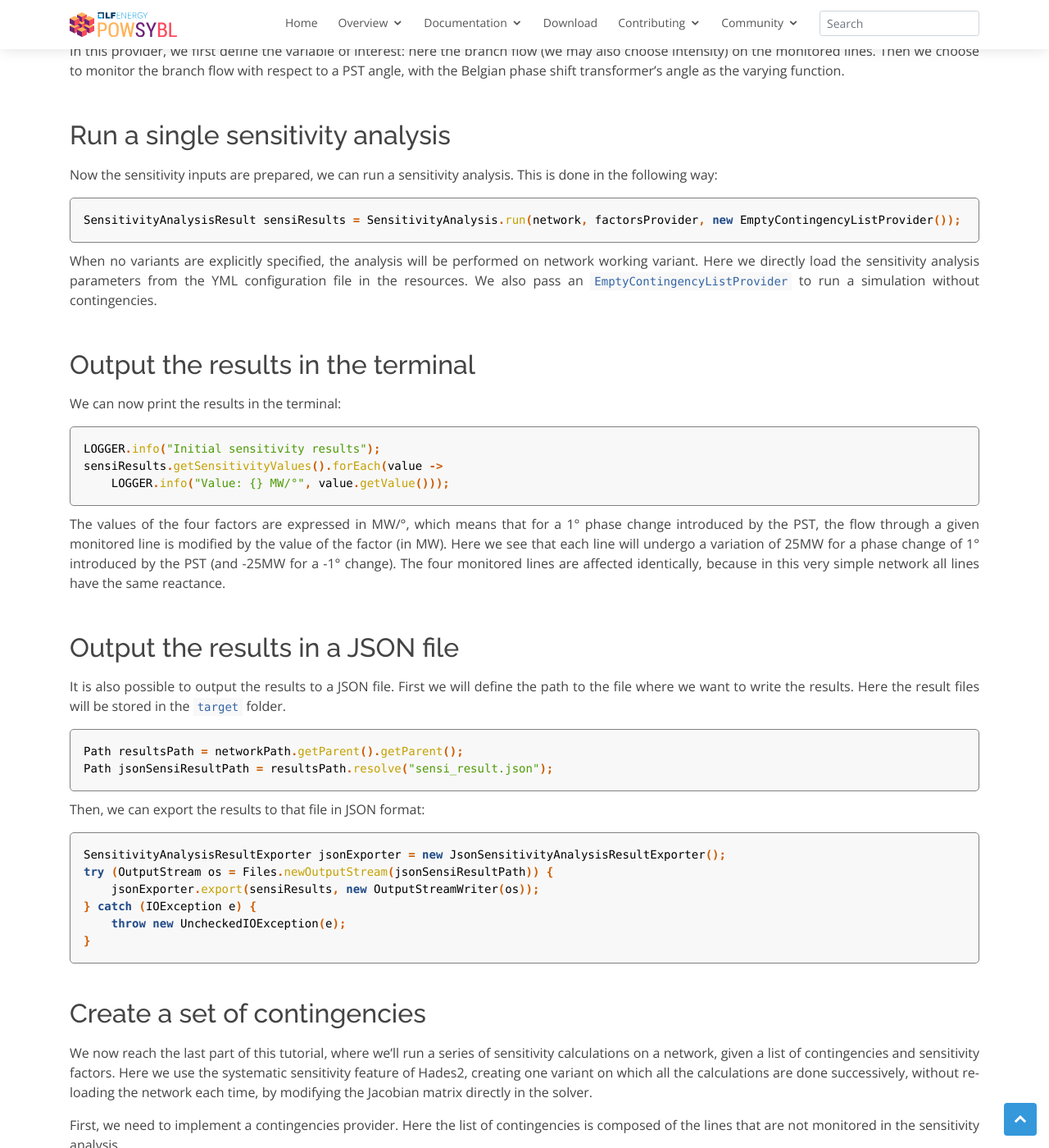
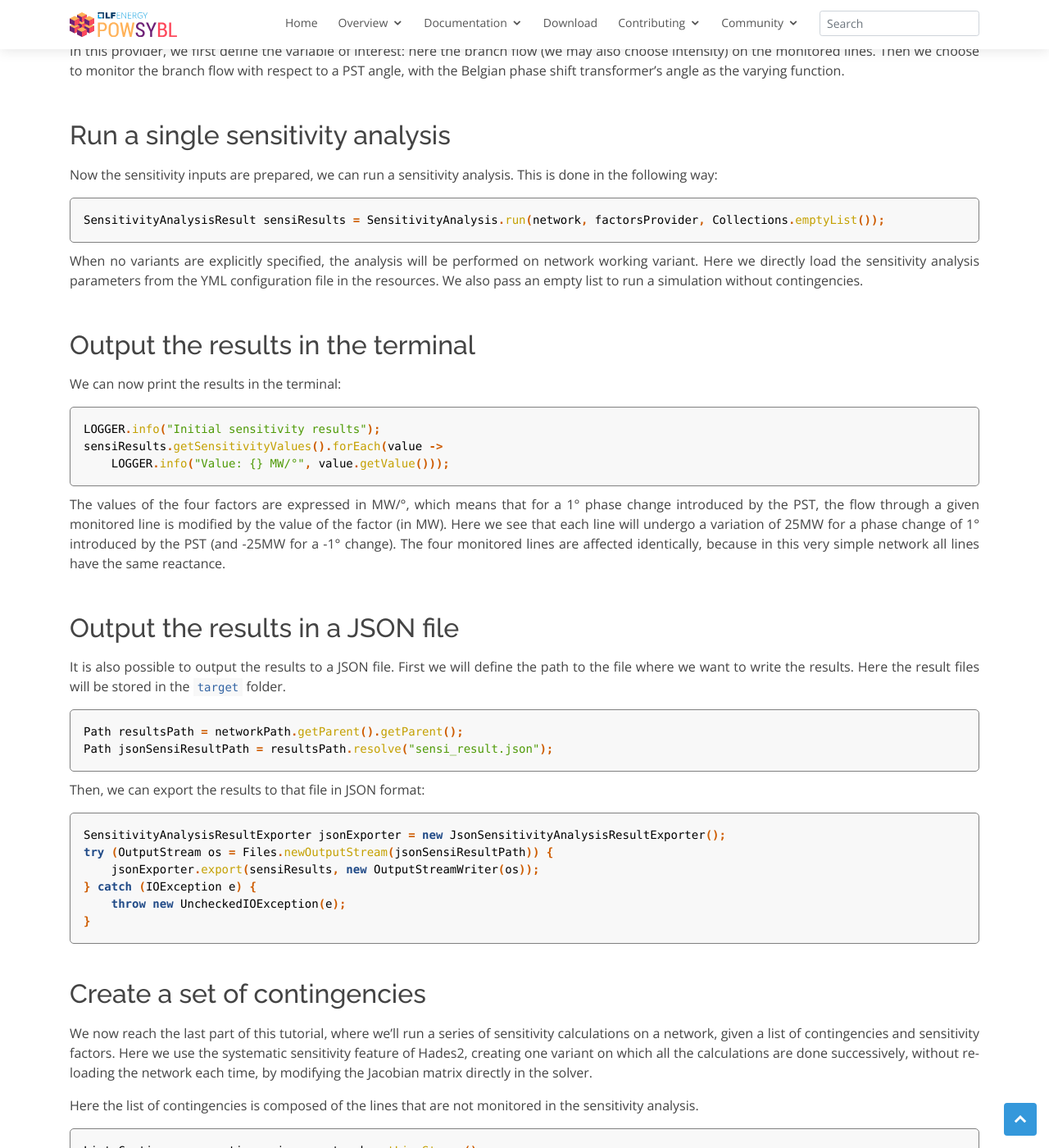
Before and after one commit to powsybl/powsybl.github.io, a Jekyll site: the page built from pages/documentation/developer/tutorials/sensitivity-analysis.md, in a window 1280 px wide and 1400 px high, scrolled down 6759 px. Shown: the whole window at 82% size. Built offline with Jekyll 4.4.1, drawn with Linux system fonts in a browser that asks for light colours; our own code applies the rules of GitHub Pages for plain Markdown files; some of the changed text lies outside the part shown.

Commit message:
sensitivity-analysis-api - Use List<Contingency> instead of ContingenciesProvider (#181)
* Replace ConingenciesProvider by List<Contingency>
* Taking into account PR reviews

Signed-off-by: Thomas ADAM <tadam@silicom.fr>

````diff
--- a/pages/documentation/developer/tutorials/sensitivity-analysis.md
+++ b/pages/documentation/developer/tutorials/sensitivity-analysis.md
@@ -247,10 +247,10 @@
 
 Now the sensitivity inputs are prepared, we can run a sensitivity analysis. This is done in the following way:
 ```java
-SensitivityAnalysisResult sensiResults = SensitivityAnalysis.run(network, factorsProvider, new EmptyContingencyListProvider());
+SensitivityAnalysisResult sensiResults = SensitivityAnalysis.run(network, factorsProvider, Collections.emptyList());
 ```
 When no variants are explicitly specified, the analysis will be performed on network working variant.
-Here we directly load the sensitivity analysis parameters from the YML configuration file in the resources. We also pass an `EmptyContingencyListProvider` to run a simulation without contingencies.
+Here we directly load the sensitivity analysis parameters from the YML configuration file in the resources. We also pass an empty list to run a simulation without contingencies.
 
 ## Output the results in the terminal
 
@@ -284,27 +284,26 @@
 
 We now reach the last part of this tutorial, where we'll run a series of sensitivity calculations on a network, given a list of contingencies and sensitivity factors. Here we use the systematic sensitivity feature of Hades2, creating one variant on which all the calculations are done successively, without re-loading the network each time, by modifying the Jacobian matrix directly in the solver.
 
-First, we need to implement a contingencies provider.
 Here the list of contingencies is composed of the lines that are not monitored
 in the sensitivity analysis.
 ```java
-ContingenciesProvider contingenciesProvider = n -> n.getLineStream()
-  .filter(l -> {
-      final boolean[] isContingency = {true};
-      monitoredLines.forEach(monitoredLine -> {
-          if (l.equals(monitoredLine)) {
-            isContingency[0] = false;
-            return;
-          }
-      });
-      return isContingency[0];
-  })
-  .map(l -> new Contingency(l.getId(), new BranchContingency(l.getId())))
-  .collect(Collectors.toList());
+List<Contingency> contingencies = network.getLineStream()
+    .filter(l -> {
+        final boolean[] isContingency = {true};
+        monitoredLines.forEach(monitoredLine -> {
+            if (l.equals(monitoredLine)) {
+                isContingency[0] = false;
+                return;
+            }
+            });
+            return isContingency[0];
+        })
+    .map(l -> Contingency.branch(l.getId()))
+    .collect(Collectors.toList());
 ```
 This makes a total of 11 contingencies, which you can check through:
 ```java
-LOGGER.info("Number of contingencies: {}", contingenciesProvider.getContingencies(network).size());
+LOGGER.info("Number of contingencies: {}", contingencies.size());
 ```
 
 ## Create sensitivity factors by reading a JSON file
````
Also changed, not shown: other parts of pages/documentation/developer/tutorials/sensitivity-analysis.md (+1 -1 lines).
